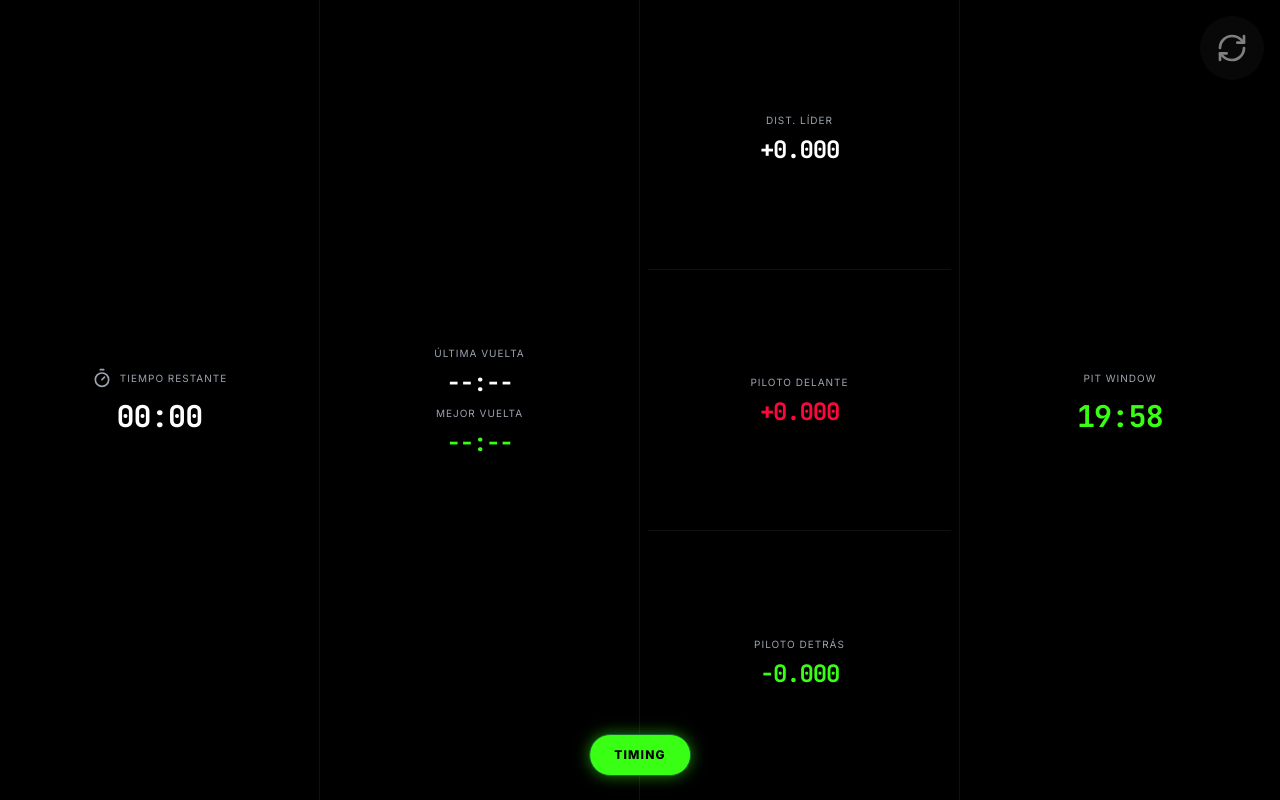
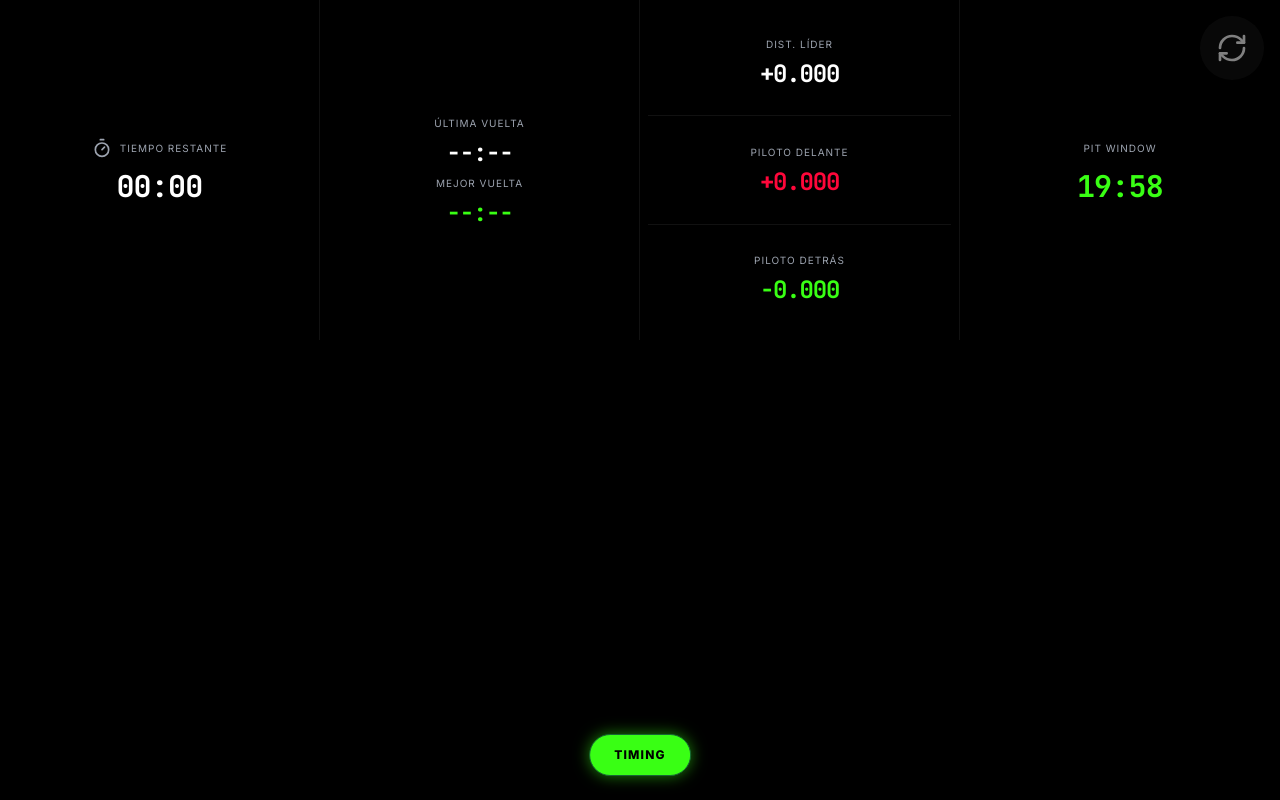
Before and after one commit to KTAPP22/APP, a React (Vite) app: page / in a window 1280 px wide. Both pictures are taken after typing "Sample" into the empty fields and a click on the button "COMENZAR CARRERA". Built offline with nearby package versions, Linux system fonts and the light colour scheme; no server answers.

Commit message:
Enable vertical scrolling on all dashboard views in landscape mode by making body and containers scrollable

```diff
--- a/index.html
+++ b/index.html
@@ -12,7 +12,7 @@
     <link rel="preconnect" href="https://fonts.gstatic.com" crossorigin>
     <link href="https://fonts.googleapis.com/css2?family=Inter:wght@400;600;800&family=JetBrains+Mono:wght@500;700&display=swap" rel="stylesheet">
   </head>
-  <body class="bg-black text-white overflow-hidden select-none touch-none overscroll-none m-0 p-0 fixed inset-0 w-full h-full">
+  <body class="bg-black text-white select-none m-0 p-0 w-full min-h-[100dvh] overflow-y-auto">
     <div id="root" class="w-full h-full flex flex-col"></div>
     <script type="module" src="/src/main.jsx"></script>
   </body>
--- a/src/components/Dashboard.jsx
+++ b/src/components/Dashboard.jsx
@@ -26,8 +26,8 @@ export const Dashboard = ({ onShowTiming }) => {
                           apexUrl.includes('127.0.0.1');
 
   return (
-    <div className="w-full h-full relative">
-      <div className="w-full h-full grid grid-cols-2 grid-rows-2 landscape:grid-cols-4 landscape:grid-rows-1 overflow-hidden select-none">
+    <div className="w-full min-h-[100dvh] relative overflow-y-auto">
+      <div className="w-full grid grid-cols-2 grid-rows-2 landscape:grid-cols-4 landscape:grid-rows-1 select-none min-h-[100dvh] landscape:min-h-[340px]">
         {/* Session Info */}
         <SessionBlock />
 
```
